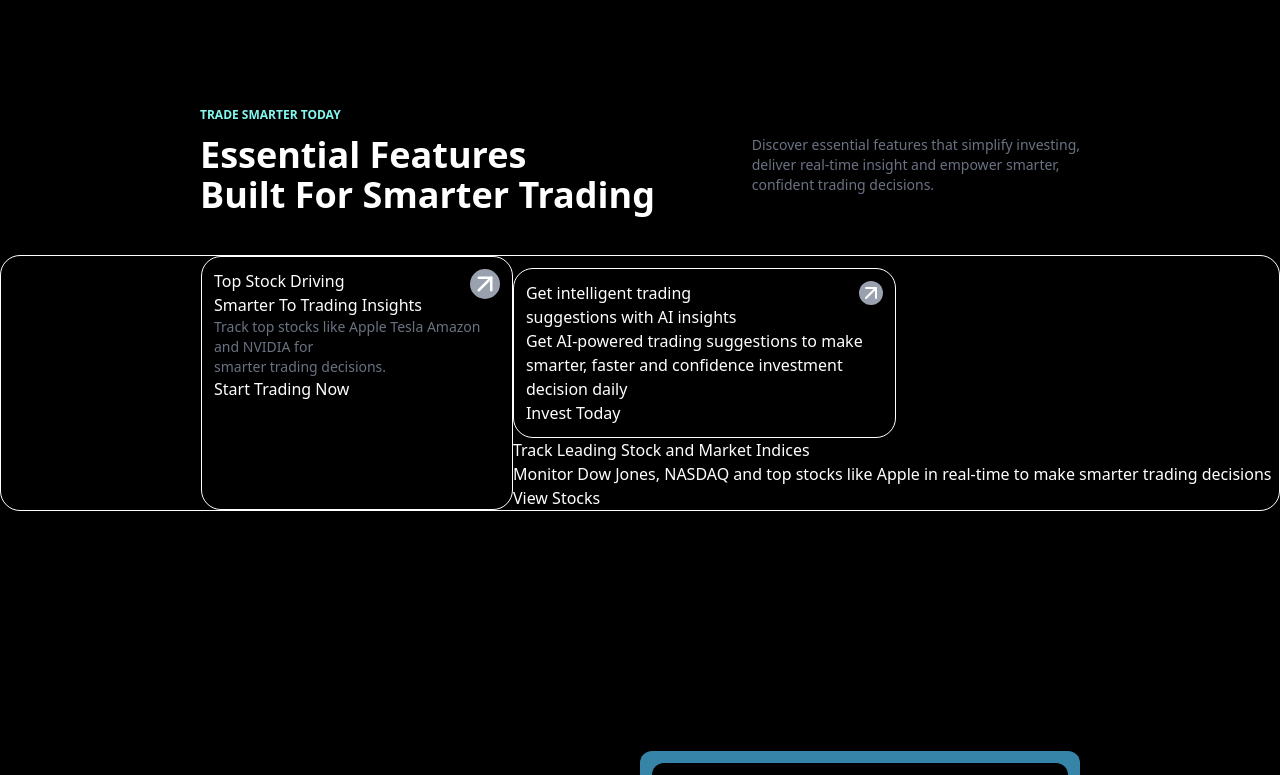
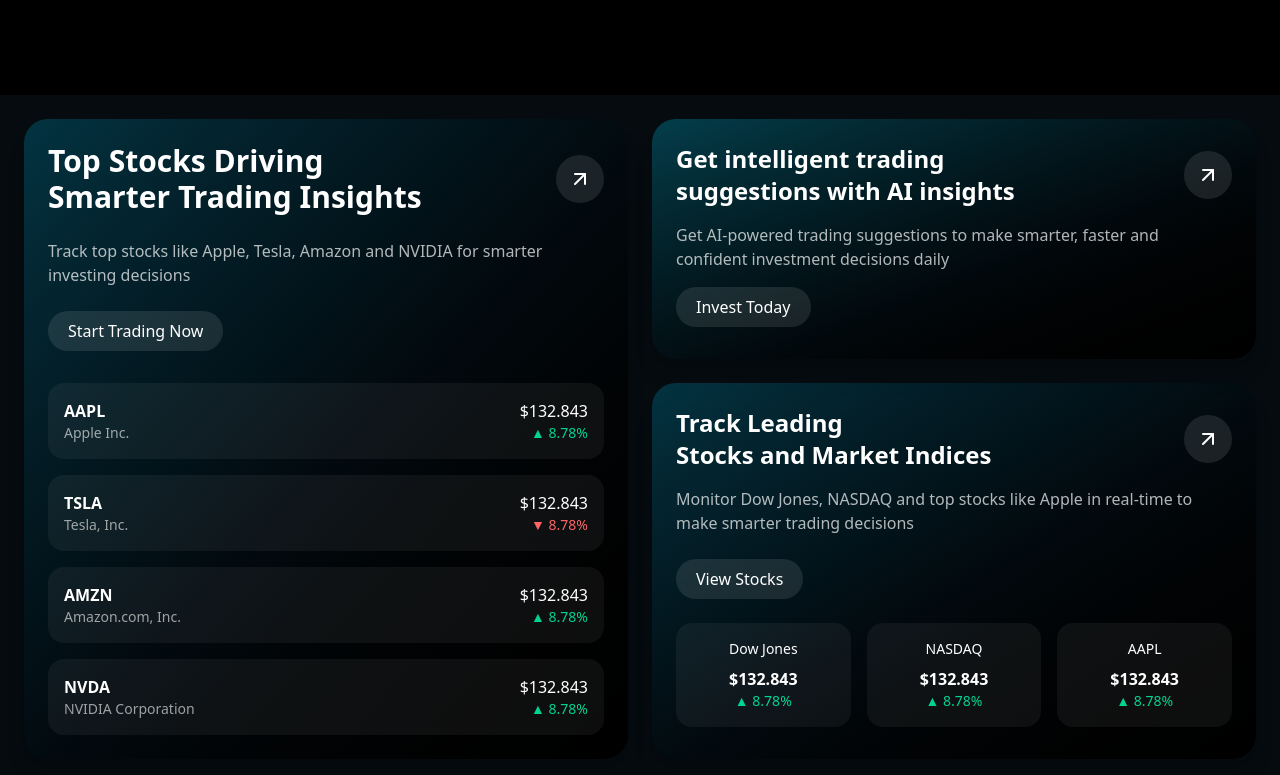
Before and after one commit to Xnyder-HQ/Trade-signal-hive, a Next.js app: page / in a window 1280 px wide. Shown: the part 2135-2910 px from the top of the page. Built offline with nearby package versions, Linux system fonts and the light colour scheme.

Commit message:
fixed: build errors

```diff
--- a/app/globals.css
+++ b/app/globals.css
@@ -51,7 +51,7 @@
     border: 1px solid rgba(255, 255, 255, 0.1);
 }
 footer {
-    background: radial-gradient(circle, rgba(0, 0, 0, 1) 72%, rgba(239, 182, 34, 1) 100%);
+  background: linear-gradient(213deg,rgba(130, 190, 215, 1) 0%, rgba(12, 33, 42, 1) 24%, rgba(24, 49, 59, 1) 78%, rgba(130, 190, 215, 1) 100%);
     color: var(--foreground);
     font-family: var(--font-sans), Arial, Helvetica, sans-serif;
 }
@@ -261,10 +261,7 @@
   background-color: var(--primary);
   color: black;
 }
-.tesla {
-  border: 1px solid white;
-  border-radius: 20px;
-}
+
 .benz{
   background: linear-gradient(180deg,rgba(54, 132, 167, 1) 32%, rgba(39, 93, 118, 1) 64%, rgba(8, 10, 11, 1) 96%);
 }
--- a/components/Smarter.tsx
+++ b/components/Smarter.tsx
@@ -1,46 +1,109 @@
-import Link from "next/link";
-import {ArrowUpRight} from "lucide-react";
+"use client";
 
-export default function Smarter() {
+import { ArrowUpRight } from "lucide-react";
+
+export default function Dashboard() {
   return (
-        <section>
-            <div className="">
-                <h3 className="text-xs font-bold text-primary ml-50 mt-3 mb-3">TRADE SMARTER TODAY</h3>
+    <div className="min-h-screen bg-[#050b0f] p-6 text-white">
+      <div className="grid grid-cols-1 gap-6 lg:grid-cols-2">
+        {/* Left big card */}
+        <div className="rounded-3xl bg-gradient-to-br from-cyan-600/30 to-black p-6 shadow-xl">
+          <div className="mb-6 flex items-center justify-between">
+            <h1 className="text-3xl font-semibold">
+              Top Stocks Driving<br />Smarter Trading Insights
+            </h1>
+            <button className="rounded-full bg-white/10 p-3">
+              <ArrowUpRight />
+            </button>
           </div>
-            <div className="flex justify-between">
+          <p className="mb-6 text-white/70">
+            Track top stocks like Apple, Tesla, Amazon and NVIDIA for smarter
+            investing decisions
+          </p>
+          <button className="mb-8 rounded-full bg-white/10 px-5 py-2">
+            Start Trading Now
+          </button>
+
+          <div className="space-y-4">
+            {[
+              { name: "AAPL", company: "Apple Inc.", up: true },
+              { name: "TSLA", company: "Tesla, Inc.", up: false },
+              { name: "AMZN", company: "Amazon.com, Inc.", up: true },
+              { name: "NVDA", company: "NVIDIA Corporation", up: true },
+            ].map((stock) => (
+              <div
+                key={stock.name}
+                className="flex items-center justify-between rounded-2xl bg-white/5 p-4"
+              >
                 <div>
-                   <h2 className="ml-50 text-4xl font-bold"> Essential Features <br />Built For Smarter Trading</h2>
+                  <p className="font-semibold">{stock.name}</p>
+                  <p className="text-sm text-white/60">{stock.company}</p>
                 </div>
-                <div>
-                    <p className="text-sm text-gray-500 mr-50">Discover essential features that simplify investing, <br /> deliver real-time insight and empower smarter, <br />confident trading decisions.</p>
+                <div className="text-right">
+                  <p>$132.843</p>
+                  <p
+                    className={`text-sm ${{ true: "text-emerald-400", false: "text-red-400" }[stock.up]}`}
+                  >
+                    {stock.up ? "▲" : "▼"} 8.78%
+                  </p>
                 </div>
               </div>
-            <div className="tesla justify-between flex mt-10 mb-10 ">
-                <div className="top-stock ml-50 p-3">
-                 <div className="flex justify-between">
-                    <h2 className="">Top Stock Driving<br />Smarter To Trading Insights</h2>
-                    <ArrowUpRight className="bg-gray-400 rounded-full" size={30} />
+            ))}
           </div>
-                 <p className="text-sm text-gray-500">Track top stocks like Apple Tesla Amazon and NVIDIA for <br />smarter trading decisions.</p>
-                 <Link href="/dashboard"><button className=""> Start Trading Now</button></Link>
         </div>
-                <div className="">
-                   <div className="get-trade mr-50 mt-3 mb items-center w-1/2 p-3">
-                     <div className="flex justify-between">
-                        <h2>Get intelligent trading <br />suggestions with AI insights</h2>
-                        <ArrowUpRight className="bg-gray-400 rounded-full" />
+
+        {/* Right cards */}
+        <div className="grid grid-cols-1 gap-6">
+          <div className="rounded-3xl bg-gradient-to-br from-cyan-500/30 to-black p-6 shadow-xl">
+            <div className="mb-4 flex items-center justify-between">
+              <h2 className="text-2xl font-semibold">
+                Get intelligent trading<br />suggestions with AI insights
+              </h2>
+              <button className="rounded-full bg-white/10 p-3">
+                <ArrowUpRight />
+              </button>
             </div>
-                     <p>Get AI-powered trading suggestions to make smarter, faster and confidence investment decision daily</p>
-                     <Link href=" /dashbord"><button className="">Invest Today</button></Link>
+            <p className="mb-4 text-white/70">
+              Get AI-powered trading suggestions to make smarter, faster and
+              confident investment decisions daily
+            </p>
+            <button className="rounded-full bg-white/10 px-5 py-2">
+              Invest Today
+            </button>
           </div>
-                   <div className="">
-                     <h2>Track Leading Stock and Market Indices</h2>
-                     <p>Monitor Dow Jones, NASDAQ and top stocks like Apple in real-time to make smarter trading decisions</p>
-                     <Link href=" /dashboard"><button className="">View Stocks</button></Link>
 
+          <div className="rounded-3xl bg-gradient-to-br from-cyan-600/30 to-black p-6 shadow-xl">
+            <div className="mb-4 flex items-center justify-between">
+              <h2 className="text-2xl font-semibold">
+                Track Leading<br />Stocks and Market Indices
+              </h2>
+              <button className="rounded-full bg-white/10 p-3">
+                <ArrowUpRight />
+              </button>
+            </div>
+            <p className="mb-6 text-white/70">
+              Monitor Dow Jones, NASDAQ and top stocks like Apple in real-time
+              to make smarter trading decisions
+            </p>
+            <button className="mb-6 rounded-full bg-white/10 px-5 py-2">
+              View Stocks
+            </button>
+
+            <div className="grid grid-cols-3 gap-4">
+              {["Dow Jones", "NASDAQ", "AAPL"].map((item) => (
+                <div
+                  key={item}
+                  className="rounded-2xl bg-white/5 p-4 text-center"
+                >
+                  <p className="text-sm">{item}</p>
+                  <p className="mt-2 font-semibold">$132.843</p>
+                  <p className="text-sm text-emerald-400">▲ 8.78%</p>
+                </div>
+              ))}
             </div>
           </div>
         </div>
-        </section>
+      </div>
+    </div>
   );
 }
```
Lines whose indentation alone changed are shown as unchanged.
